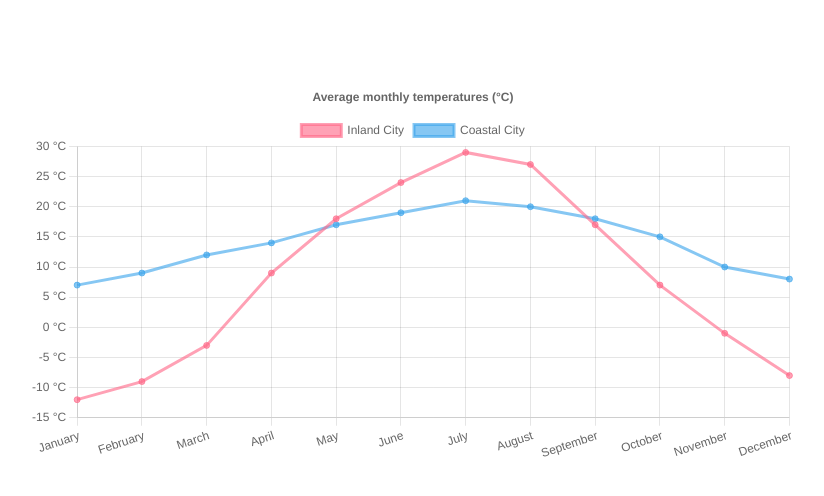
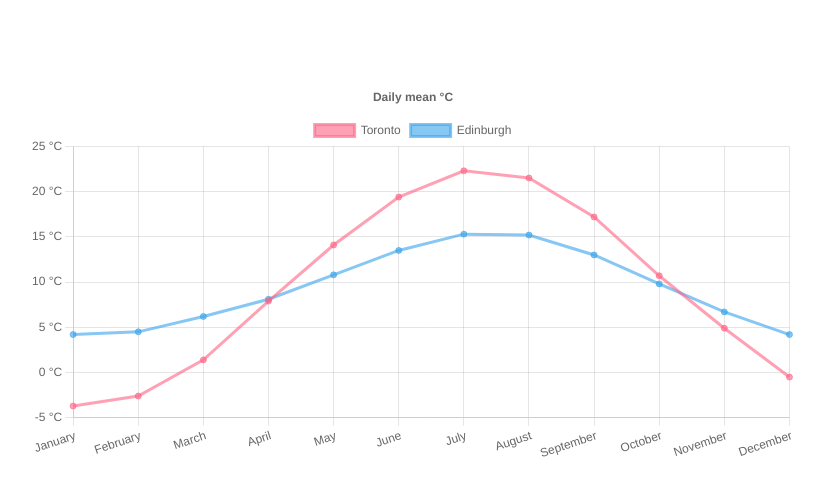
Before and after one commit to edvinpontuslarsson/ts-chart.js-example, a React (Create React App) app: page / in a window 1280 px wide. Shown: the top 496 px of the page, without its empty margins (227-1051 px from the left). Built offline with nearby package versions, Linux system fonts and the light colour scheme.

Commit message:
real mean c Toronto Edinburgh

```diff
--- a/src/App.tsx
+++ b/src/App.tsx
@@ -1,7 +1,7 @@
 import './App.css';
 import { Chart, registerables } from 'chart.js';
 import { getCities } from './api/api';
-import AvgTemperaturesChart from './components/AvgTemperaturesChart';
+import MeanTemperatures from './components/MeanTemperatures';
 
 export default function App() {
   Chart.register(...registerables);
@@ -10,7 +10,7 @@ export default function App() {
 
   return (
     <div className="App">
-      <AvgTemperaturesChart cities={cities} />
+      <MeanTemperatures cities={cities} />
     </div>
   );
 }
--- a/src/api/api.ts
+++ b/src/api/api.ts
@@ -7,20 +7,20 @@ export interface IFixedLengthArray<L extends number, T> extends ArrayLike<T> {
 
 export interface ICity {
   name: string;
-  avgMonthlyCelciusTemperatures: IFixedLengthArray<12, number>;
+  meanTemperatures: IFixedLengthArray<12, number>;
 }
 
 export const getCities = (): ICity[] => [
   {
-    name: 'Inland City',
-    avgMonthlyCelciusTemperatures: [
-      -12, -9, -3, 9, 18, 24, 29, 27, 17, 7, -1, -8,
+    name: 'Toronto',
+    meanTemperatures: [
+      -3.7, -2.6, 1.4, 7.9, 14.1, 19.4, 22.3, 21.5, 17.2, 10.7, 4.9, -0.5,
     ] as const,
   },
   {
-    name: 'Coastal City',
-    avgMonthlyCelciusTemperatures: [
-      7, 9, 12, 14, 17, 19, 21, 20, 18, 15, 10, 8,
+    name: 'Edinburgh',
+    meanTemperatures: [
+      4.2, 4.5, 6.2, 8.1, 10.8, 13.5, 15.3, 15.2, 13.0, 9.8, 6.7, 4.2,
     ] as const,
   },
 ];
--- a/src/components/AvgTemperaturesChart.tsx
+++ b/src/components/MeanTemperatures.tsx
@@ -6,7 +6,7 @@ interface IProps {
   cities: ICity[];
 }
 
-export default function AvgTemperaturesChart(props: IProps) {
+export default function MeanTemperatures(props: IProps) {
   const { cities } = props;
 
   const chartData = {
@@ -14,7 +14,7 @@ export default function AvgTemperaturesChart(props: IProps) {
     datasets: cities.map((city, i) => ({
       id: i + 1,
       label: city.name,
-      data: city.avgMonthlyCelciusTemperatures as number[],
+      data: city.meanTemperatures as number[],
       borderColor: getColor(i),
       backgroundColor: getColor(i),
     })),
@@ -29,7 +29,7 @@ export default function AvgTemperaturesChart(props: IProps) {
           plugins: {
             title: {
               display: true,
-              text: 'Average monthly temperatures (°C)',
+              text: 'Daily mean °C',
             },
           },
           scales: {
```
